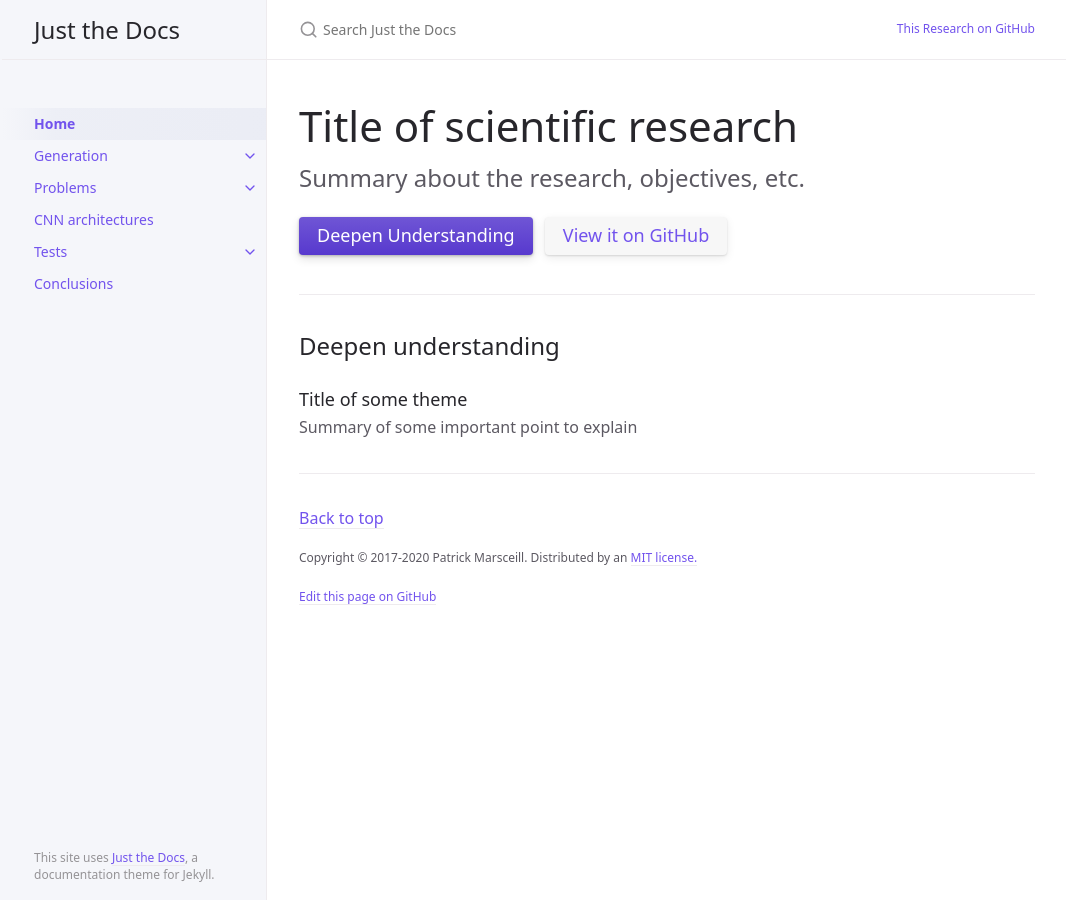
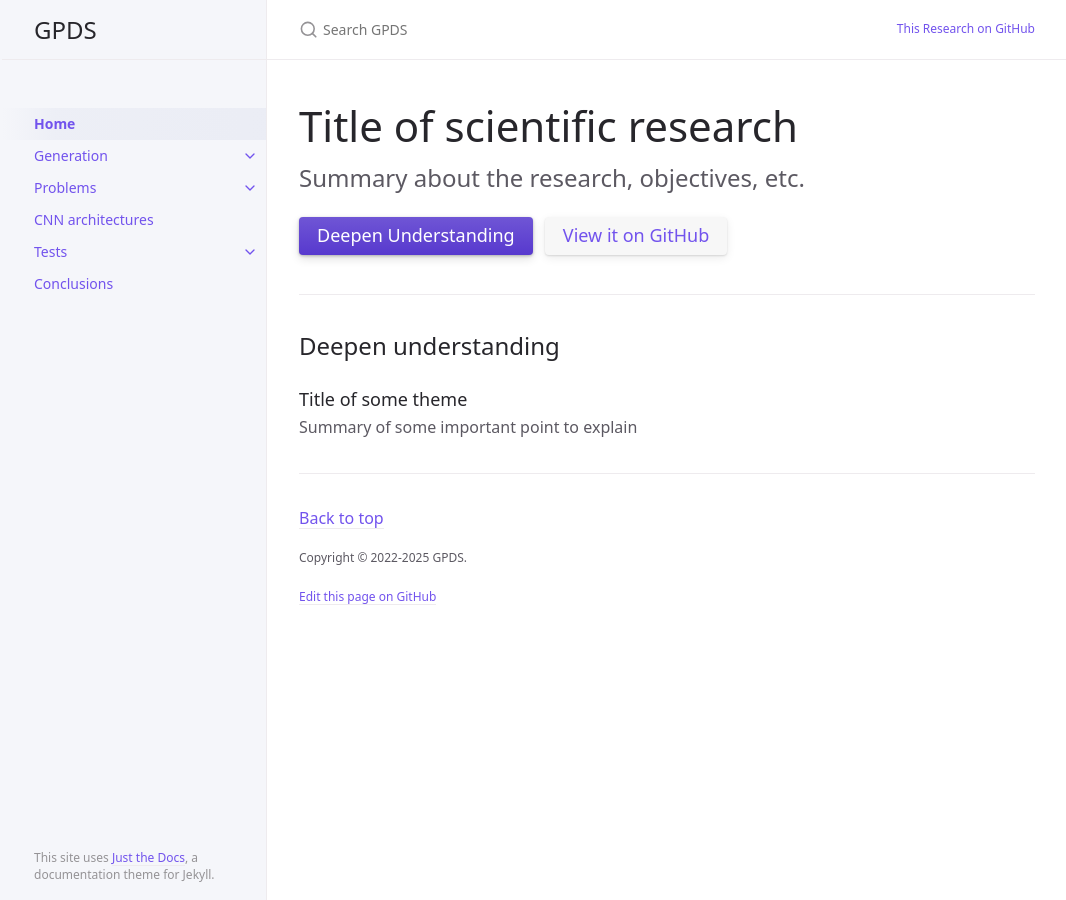
Before and after one commit to gianlopes/gpds2, a Jekyll site: the page built from index.md, in a window 1280 px wide. Shown: the whole page, without its empty margins (105-1171 px from the left). Built offline with Jekyll 4.4.1, drawn with Linux system fonts in a browser that asks for light colours.

Commit message:
Modify config.yml

```diff
--- a/_config.yml
+++ b/_config.yml
@@ -13,8 +13,8 @@
 # you will see them accessed via {{ site.title }}, {{ site.github_repo }}, and so on.
 # You can create any custom variable you would like, and they will be accessible
 # in the templates via {{ site.myvariable }}.
-title: Just the Docs
-description: A Jekyll theme for documentation
+title: GPDS
+description: An academic research
 baseurl: "gpds2" # the subpath of your site, e.g. /blog
 url: "https://yuimatsunaga.github.io/" # the base hostname & protocol for your site, e.g. http://example.com
 
@@ -81,7 +81,7 @@ nav_sort: case_sensitive # Capital letters sorted before lowercase
 back_to_top: true
 back_to_top_text: "Back to top"
 
-footer_content: "Copyright &copy; 2017-2020 Patrick Marsceill. Distributed by an <a href=\"https://github.com/YuiMatsunaga/gpds2/tree/master/LICENSE.txt\">MIT license.</a>"
+footer_content: "Copyright &copy; 2022-2025 GPDS."
 
 # Footer last edited timestamp
 last_edit_timestamp: true # show or hide edit time - page must have `last_modified_date` defined in the frontmatter
```
